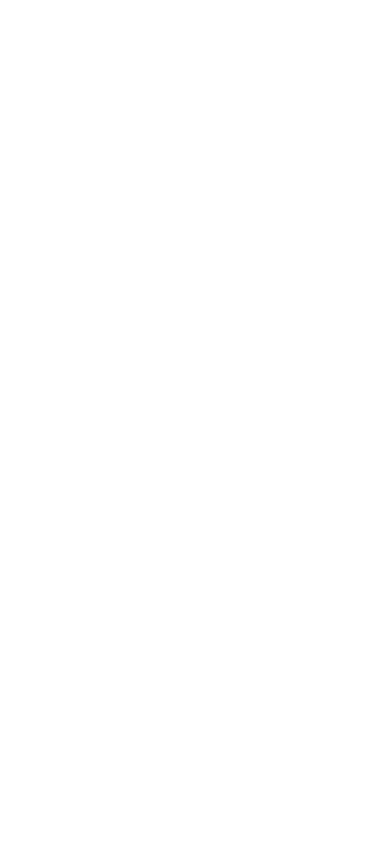
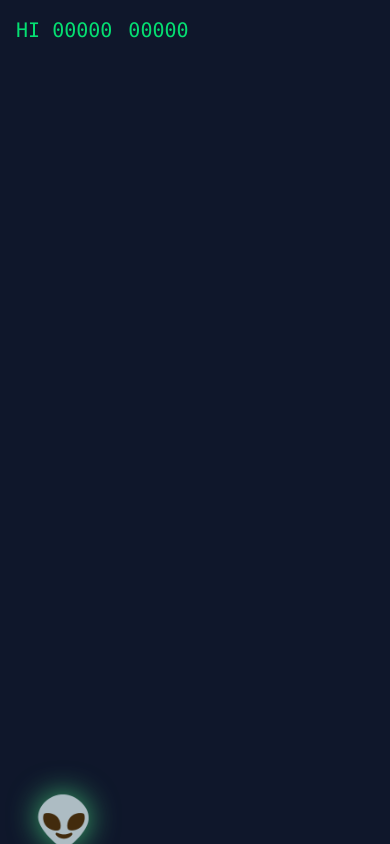
Before and after one commit to aidilprmdta/AliensCan-tJump, a plain HTML site: page index.html in a window 390 px wide. Drawn offline with nearby package versions, Linux system fonts and the light colour scheme; files that its build step writes are made by us from their sources.

Commit message:
🔥 feat – membuat full layar(sbagian) dan responsif 50%

```diff
--- a/index.html
+++ b/index.html
@@ -2,13 +2,42 @@
 <html lang="en">
 <head>
     <meta charset="UTF-8">
-    <meta name="viewport" content="width=device-width, initial-scale=1.0">
-    <title>Document</title>
-    <link rel="stylesheet" href="styles.css">
+    <meta name="viewport" content="width=device-width, initial-scale=1.0, maximum-scale=1.0, user-scalable=no">
+    <title>Aliens Can't Jump</title>
+
+    <link rel="stylesheet" href="src/input.css">
+    <script src="https://cdn.jsdelivr.net/npm/@tailwindcss/browser@4"></script>
     <script defer src="https://cdn.jsdelivr.net/npm/alpinejs@3.x.x/dist/cdn.min.js"></script>
 </head>
-<body>
+<body class="bg-slate-950 flex items-center justify-center h-screen w-screen overflow-hidden touch-none select-none">
+
+    <div id="game-container"
+         x-data="{ score: 0, highScore: parseInt(localStorage.getItem('alien_high_score')) || 0, isGameOver: false }"
+         @game-over.window=" isGameOver = true;
+            if(score > highScore) {
+                highScore = score;
+                localStorage.setItem('alien_high_score', score);
+            }
+         "
+         @update-score.window="score = $event.detail"
+         class="relative w-full h-full sm:h-[400px] sm:w-[800px] sm:max-w-4xl bg-slate-900 border-b-8 border-green-500 overflow-hidden sm:rounded-2xl sm:shadow-2xl">
+
+        <div class="absolute top-4 left-4 text-green-400 font-mono text-xl z-10 flex gap-4">
+            <div>HI <span x-text="highScore.toString().padStart(5, '0')"></span></div>
+            <div x-text="score.toString().padStart(5, '0')"></div>
+        </div>
+
+        <div id="alien" class="absolute bottom-0 left-10 w-12 h-12 text-5xl flex items-center justify-center drop-shadow-[0_0_15px_rgba(74,222,128,0.8)] z-10 transition-transform">
+            👽
+        </div>
+
+        <div x-show="isGameOver" style="display: none;" class="absolute inset-0 bg-black/80 z-50 flex flex-col items-center justify-center">
+            <h1 class="text-red-500 text-4xl font-black mb-4 drop-shadow-[0_0_10px_#ef4444]">MISSION FAILED</h1>
+            <button @click="window.location.reload()" class="bg-green-500 text-black px-6 py-2 font-bold hover:bg-green-400 rounded">RETRY</button>
+        </div>
+
+    </div>
 
 </body>
-<script src="script.js"></script>
+<script type="module" src="src/main.js"></script>
 </html>
```
